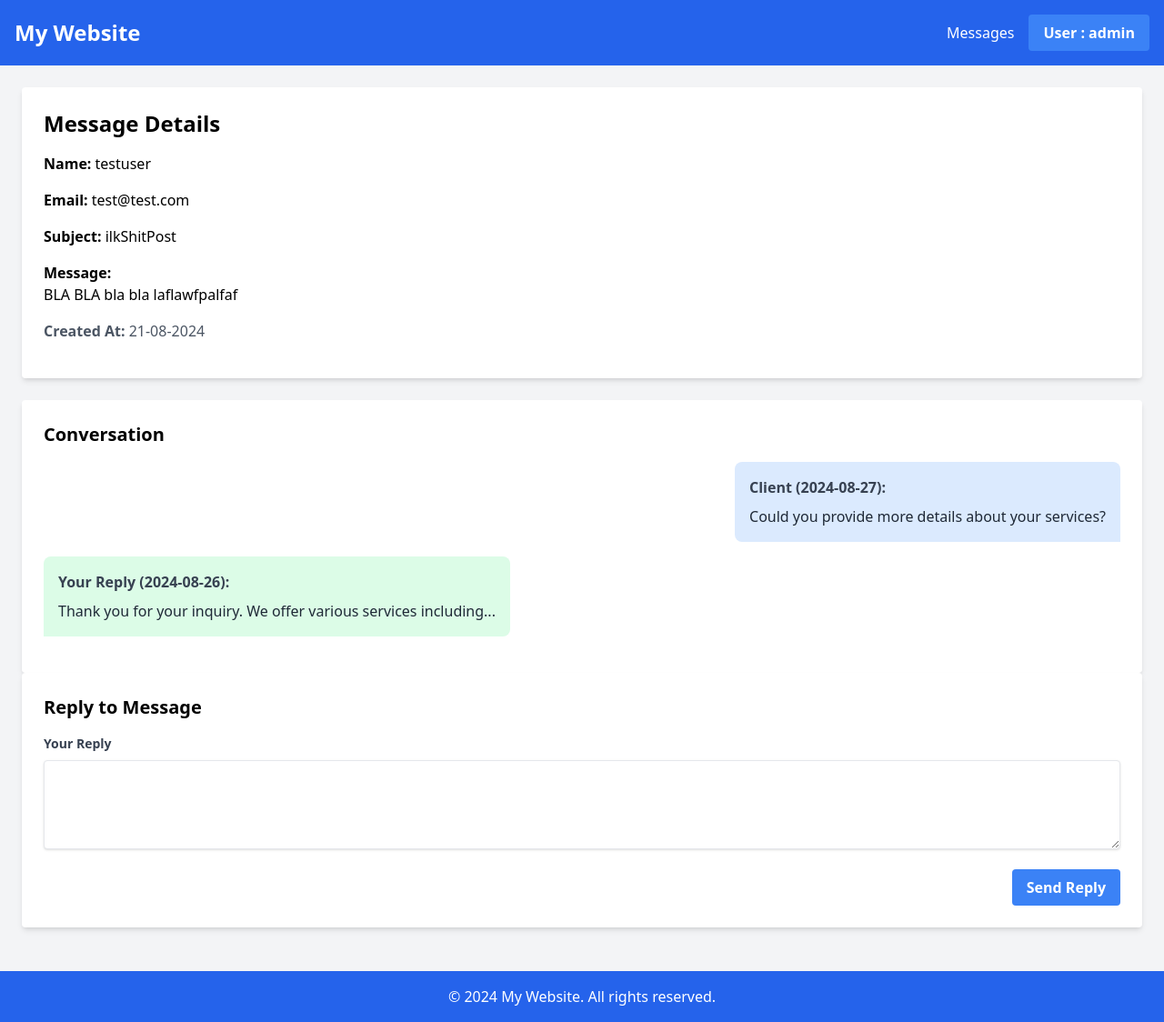
After one commit to osmnr/django-practice, a Django app: page /contactUs/detail/1/ in a window 1280 px wide. The commit adds this page. Shown: the whole page at 91% size. Run offline with Django 5.2, Linux system fonts and the light colour scheme; a user stored in the database is signed in; data comes from the database, SQL or seed files in the repository; both versions use the stored data as it was after the commit; some libraries are stand-ins or nearby versions.

Commit message:
contactUs app is updated

```diff
--- a/contactUs/urls.py
+++ b/contactUs/urls.py
@@ -5,4 +5,6 @@ app_name = 'contactUs'
 
 urlpatterns = [
    path('', views.contactUs, name='contactUs'),
+   path('list/', views.contactList, name='contactList'),
+   path('detail/<int:id>/', views.contactUsDetail, name='contactUsDetail'),
 ]
--- a/contactUs/views.py
+++ b/contactUs/views.py
@@ -1,13 +1,27 @@
-from django.shortcuts import render
+from django.shortcuts import render, redirect
+from django.contrib.auth.decorators import login_required
 from .models import contactMessage
 from django.contrib import messages
+from django.contrib.auth.models import User
+from django.core.paginator import Paginator
 # Create your views here.
 
 
 def contactUs(request):
     if request.method == 'POST':
-        name = request.POST.get('name')
-        email = request.POST.get('email')
+        if request.user:
+            name = request.user.username
+            if request.user.email:
+                email = request.user.email
+            else:
+                email = request.POST.get('email')
+                ## saving the email to user table
+                a = User.objects.get(pk=request.user.id)
+                a.email =email
+                a.save()
+        else:
+            name = request.POST.get('name')
+            email = request.POST.get('email')
         subject = request.POST.get('subject')
         message = request.POST.get('message')
         if len(subject) <= 180 and len(subject) >= 5 and len(name) <= 200 and len(name) >= 3:
@@ -20,3 +34,31 @@ def contactUs(request):
         else:
             messages.error(request, "Invalid Entry")
     return render(request,"contactUs/contact.html")
+
+
+
+def contactList(request):
+    if request.user.is_staff:
+        contactMessageList = contactMessage.objects.all()
+        paginator = Paginator(contactMessageList, 5)
+        pageNum = request.GET.get('page')
+        filteredMessageList = paginator.get_page(pageNum)
+        data = {
+            'filteredMessageList':filteredMessageList,
+        }
+    else:
+        return redirect('home:home')
+    return render(request,"contactUs/contactList.html",data)
+
+def contactUsDetail(request,id):
+    if request.user.is_staff:
+        try:
+            contactUsMessage = contactMessage.objects.get(pk=id)
+            data = {
+                'contactUsMessage':contactUsMessage
+            }
+        except contactMessage.DoesNotExist:
+            return redirect('contactUs:contactList')
+    else:
+        return redirect('home:home')
+    return render(request,"contactUs/contactDetail.html",data)
--- /dev/null
+++ b/templates/contactUs/contactDetail.html
@@ -0,0 +1,75 @@
+<!DOCTYPE html>
+<html lang="en">
+<head>
+  <meta charset="UTF-8">
+  <meta name="viewport" content="width=device-width, initial-scale=1.0">
+  <title>Message Detail</title>
+  <script src="https://cdn.tailwindcss.com"></script>
+</head>
+<body class="bg-gray-100 font-sans leading-normal tracking-normal">
+    {% include "home/components/header.html" %}
+  <div class="container mx-auto p-6">
+    <!-- Message Details -->
+    <div class="bg-white rounded shadow-md p-6 mb-6">
+      <h1 class="text-2xl font-bold mb-4">Message Details</h1>
+      <div class="mb-4">
+        <strong>Name:</strong> {{contactUsMessage.name}}
+      </div>
+      <div class="mb-4">
+        <strong>Email:</strong> {{contactUsMessage.email}}
+      </div>
+      <div class="mb-4">
+        <strong>Subject:</strong> {{contactUsMessage.subject}}
+      </div>
+      <div class="mb-4">
+        <strong>Message:</strong>
+        <p>{{contactUsMessage.message}}</p>
+      </div>
+      <div class="mb-4 text-gray-600">
+        <strong>Created At:</strong> {{contactUsMessage.createdAt | date:'d-m-Y'}}
+      </div>
+    </div>
+
+    <!-- Conversation Section -->
+    <div class="bg-white rounded shadow-md p-6">
+      <h2 class="text-xl font-bold mb-4">Conversation</h2>
+      <ul>
+        <!-- Example of a client reply -->
+        <li class="mb-4 flex justify-end">
+          <div class="p-4 bg-blue-100 rounded-l-lg rounded-tr-lg max-w-xl">
+            <div class="text-gray-700"><strong>Client (2024-08-27):</strong></div>
+            <div class="text-gray-800 mt-2">Could you provide more details about your services?</div>
+          </div>
+        </li>
+        <!-- Example of a site reply -->
+        <li class="mb-4 flex justify-start">
+          <div class="p-4 bg-green-100 rounded-r-lg rounded-tl-lg max-w-xl">
+            <div class="text-gray-700"><strong>Your Reply (2024-08-26):</strong></div>
+            <div class="text-gray-800 mt-2">Thank you for your inquiry. We offer various services including...</div>
+          </div>
+        </li>
+        <!-- Repeat the above li for each reply, alternating sides -->
+      </ul>
+    </div>
+
+        <!-- Reply Form -->
+        <div class="bg-white rounded shadow-md p-6 mb-6">
+            <h2 class="text-xl font-bold mb-4">Reply to Message</h2>
+            <form action="#">
+              <div class="mb-4">
+                <label class="block text-gray-700 text-sm font-bold mb-2" for="reply">
+                  Your Reply
+                </label>
+                <textarea id="reply" name="reply" rows="4" class="shadow appearance-none border rounded w-full py-2 px-3 text-gray-700 leading-tight focus:outline-none focus:shadow-outline"></textarea>
+              </div>
+              <div class="flex justify-end">
+                <button type="submit" class="bg-blue-500 text-white font-bold py-2 px-4 rounded hover:bg-blue-600">
+                  Send Reply
+                </button>
+              </div>
+            </form>
+          </div>
+  </div>
+  {% include "home/components/footer.html" %}
+</body>
+</html>
--- a/templates/home/components/header.html
+++ b/templates/home/components/header.html
@@ -3,11 +3,17 @@
         <a href="{% url 'home:home'%}" class="text-2xl font-bold">My Website</a>
         <nav class="flex space-x-4 items-center">
             <div class="relative">
+                <ul>
+                    {% if user.is_staff%}
+                    <li><a href="{%url 'contactUs:contactList' %}">Messages</a></li>
+                    {% endif%}
+                </ul>
+            </div>
+            <div class="relative">
                 <button id="userMenuButton" class="bg-blue-500 hover:bg-blue-700 text-white font-bold py-2 px-4 rounded inline-flex items-center">
                     <span>User {% if user.is_authenticated %}: {{user.username}} {%endif%}</span>
-
                 </button>
-                <ul id="userMenu" class="absolute hidden text-gray-700 pt-1">
+                <ul id="userMenu" class="absolute hidden text-gray-700 pt-1 z-50">
                     {% if user.is_authenticated %}
                     <li><a class="rounded-b bg-gray-200 hover:bg-gray-400 py-2 px-4 block whitespace-no-wrap" href="{%url 'user:userLogout'%}">Logout</a></li>
                     {% else %}
```
Also changed, not shown: templates/contactUs/contact.html (+8 -0 lines), templates/contactUs/contactList.html (added, +47 -0 lines), db.sqlite3, media/home/images/LSTM.png (deleted), media/home/images/Yapay_Zeka_ve_Geleceği.jpg (deleted), media/home/images/Yapay_Zeka_ve_Geleceği_Samifis.jpg (deleted).
